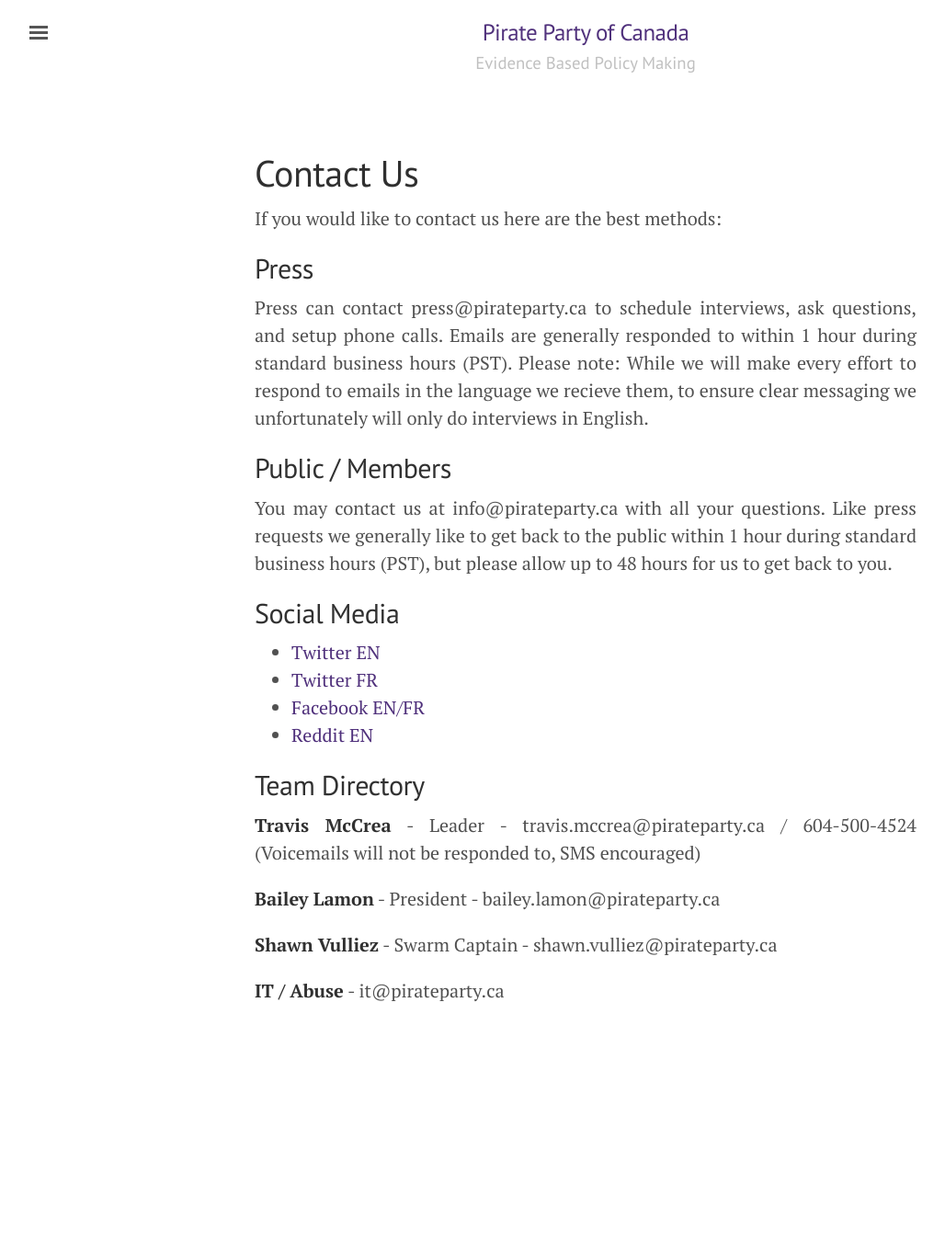
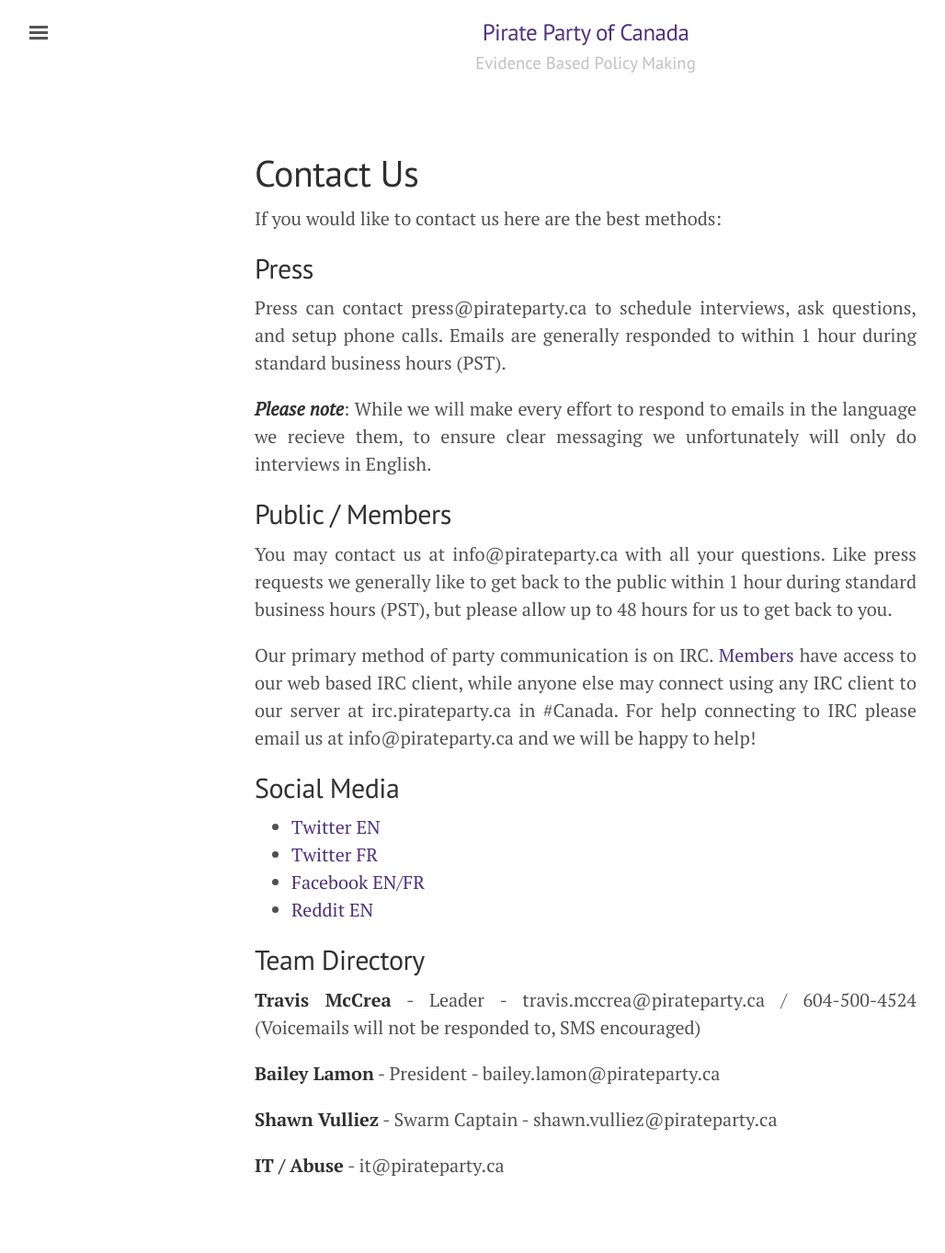
Before and after one commit to piratepartyca/piratepartyca.github.io, a Jekyll site: the page built from contactus.md, in a window 1280 px wide. Shown: the whole page at 92% size, without its empty margins (3-1031 px from the left). Built offline with Jekyll 4.4.1, drawn with Linux system fonts in a browser that asks for light colours; Markdown is read by kramdown in place of the engine named in the settings; before the commit the page ends 1173 px from its top, so only the background shows below that.

Commit message:
Updated contact

```diff
--- a/contactus.md
+++ b/contactus.md
@@ -7,11 +7,15 @@
 
 ## Press
 
-Press can contact press@pirateparty.ca to schedule interviews, ask questions, and setup phone calls. Emails are generally responded to within 1 hour during standard business hours (PST). Please note: While we will make every effort to respond to emails in the language we recieve them, to ensure clear messaging we unfortunately will only do interviews in English.
+Press can contact press@pirateparty.ca to schedule interviews, ask questions, and setup phone calls. Emails are generally responded to within 1 hour during standard business hours (PST).
+
+***Please note***: While we will make every effort to respond to emails in the language we recieve them, to ensure clear messaging we unfortunately will only do interviews in English.
 
 ## Public / Members
 
 You may contact us at info@pirateparty.ca with all your questions. Like press requests we generally like to get back to the public within 1 hour during standard business hours (PST), but please allow up to 48 hours for us to get back to you.
+
+Our primary method of party communication is on IRC. [Members](https://sso.pirateparty.ca) have access to our web based IRC client, while anyone else may connect using any IRC client to our server at irc.pirateparty.ca in #Canada. For help connecting to IRC please email us at info@pirateparty.ca and we will be happy to help!
 
 ## Social Media
 
```
